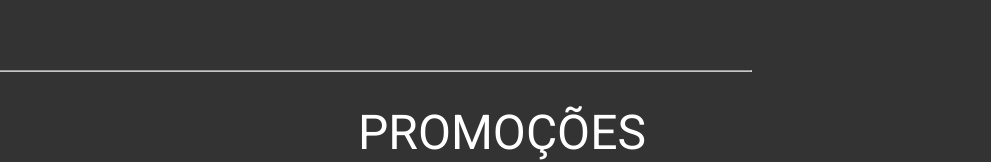
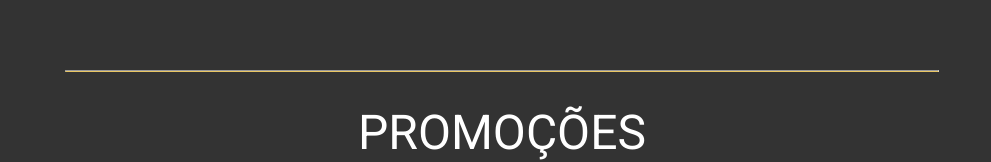
Before and after one commit to higorseixas/Custom-barber-shop-front, a Next.js app: page / in a window 1280 px wide. Shown: the part 1965-2127 px from the top of the page, without its empty margins (138-1129 px from the left). Built offline with nearby package versions, Linux system fonts and the light colour scheme.

Commit message:
Creating a component LineCenter

```diff
--- /dev/null
+++ b/src/components/LineCenter/LineCenter.tsx
@@ -0,0 +1,9 @@
+import { ContainerCenter, Line } from "./styles"
+
+export const LineCenter = () => {
+    return (
+        <ContainerCenter>
+            <Line />
+        </ContainerCenter>
+    )
+}
--- /dev/null
+++ b/src/components/LineCenter/styles.tsx
@@ -0,0 +1,13 @@
+import styled from "styled-components";
+
+export const Line = styled.hr`
+  border-bottom: 1px solid;
+  width: 70%;
+  color: #e9c664;
+  background: #e9c664;
+`
+
+export const ContainerCenter = styled.div`
+  display: flex;
+  justify-content: center;
+`
--- a/src/templates/Home/index.tsx
+++ b/src/templates/Home/index.tsx
@@ -21,6 +21,7 @@ import {
   ServicesContainer,
   ServicesTitle
 } from "./styles";
+import { LineCenter } from "@/components/LineCenter/LineCenter";
 
 export default function Site() {
   const scrollToSection = (mySection: any) => {
@@ -67,7 +68,7 @@ export default function Site() {
             <ServicesBoxText>R$ 10,00</ServicesBoxText>
           </ServicesBox>
         </ServicesBoxesContainer>
-        <Line/>
+        <LineCenter/>
       </ServicesContainer>
       <PlansContainer id="plans">
         <PlansTitle>NOSSOS PLANOS</PlansTitle>
@@ -94,7 +95,7 @@ export default function Site() {
             <PlanBoxText>Corte Barba e Cabelo 2x No Mês Desconto de R$40</PlanBoxText>
           </PlanBox>
         </PlansBoxesContainer>
-        <Line/>
+        <LineCenter/>
       </PlansContainer>
 
       <PlansContainer id="promo">
```
